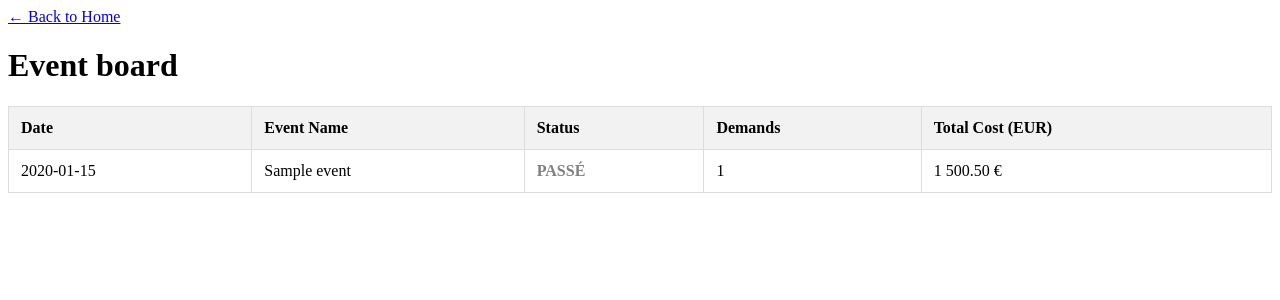
After one commit to hoferlinlouis/BDD-project-2, a PHP site: page /event_board.php in a window 1280 px wide. The commit adds this page. Shown: the top 300 px of the page. Run offline with PHP 8.4, Linux system fonts and the light colour scheme; tables that the repository leaves empty hold one stand-in row (values such as "Sample post").

Commit message:
Add Douaa Mey pages

```diff
--- /dev/null
+++ b/www/event_board.php
@@ -0,0 +1,92 @@
+<?php
+// connection
+try {
+    $bdd = new PDO('mysql:host=db;dbname=group10;charset=utf8mb4', 'group10', 'secret', [
+        PDO::ATTR_ERRMODE => PDO::ERRMODE_EXCEPTION
+    ]);
+} catch (PDOException $e) {
+    die("Connection failed: " . $e->getMessage());
+}
+
+$query = "
+    SELECT
+        E.NAME,
+        E.DATE,
+        COUNT(R.NAME) as nbr_demands,
+        SUM(R.PRICE) as total_demand_value
+    FROM EVENT E
+    LEFT JOIN REQUEST R ON E.ID = R.EVENT_ID
+    GROUP BY E.ID
+    ORDER BY E.DATE DESC, E.NAME ASC
+";
+
+try {
+    $events = $bdd->query($query)->fetchAll();
+} catch (PDOException $e) {
+    die("SQL Error: " . $e->getMessage());
+}
+
+$today = date('Y-m-d');
+
+?>
+
+<!DOCTYPE html>
+<html lang="en">
+<head>
+    <meta charset="UTF-8">
+    <title>Event board</title>
+    <style>
+        table { width: 100%; border-collapse: collapse; margin-top: 20px; }
+        th, td { border: 1px solid #ddd; padding: 12px; text-align: left; }
+        th { background-color: #f2f2f2; }
+        .status-past { color: gray; font-weight: bold; }
+        .status-today { color: green; font-weight: bold; }
+        .status-future { color: blue; font-weight: bold; }
+    </style>
+</head>
+<body>
+    <a href="index.php">← Back to Home</a>
+    <h1>Event board</h1>
+
+    <table>
+        <thead>
+            <tr>
+                <th>Date</th>
+                <th>Event Name</th>
+                <th>Status</th>
+                <th>Demands</th>
+                <th>Total Cost (EUR)</th>
+            </tr>
+        </thead>
+        <tbody>
+            <?php foreach ($events as $event):
+                // statut
+                if ($event['DATE'] < $today) {
+                    $status = "PASSÉ";
+                    $class = "status-past";
+                } elseif ($event['DATE'] == $today) {
+                    $status = "AUJOURD'HUI";
+                    $class = "status-today";
+                } else {
+                    $status = "FUTUR";
+                    $class = "status-future";
+                }
+
+                // coût
+                $fixed_fee = 1500;
+                $commission = ($event['total_demand_value'] ?? 0) * 0.05;
+                // 1500€ + 5% of demande
+                $total_cost = $fixed_fee + $commission;
+            ?>
+            <tr>
+                <td><?= htmlspecialchars($event['DATE']) ?></td>
+                <td><?= htmlspecialchars($event['NAME']) ?></td>
+                <td class="<?= $class ?>"><?= $status ?></td>
+                <td><?= htmlspecialchars($event['nbr_demands']) ?></td>
+                <td><?= number_format($total_cost, 2, '.', ' ') ?> €</td>
+            </tr>
+            <?php endforeach; ?>
+        </tbody>
+    </table>
+</body>
+</html>
```
Also changed, not shown: www/gestion_cd.php (added, +115 -0 lines), www/index.php (+5 -6 lines).
